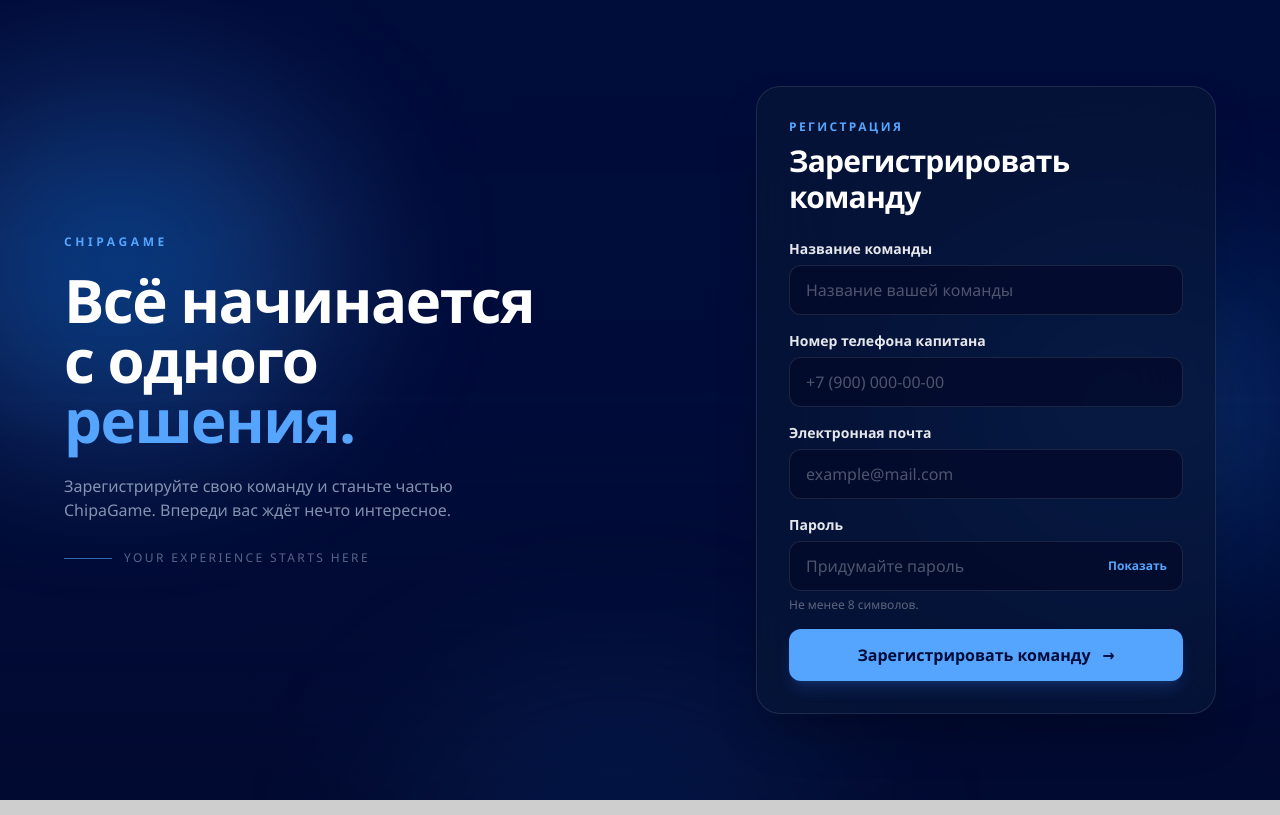
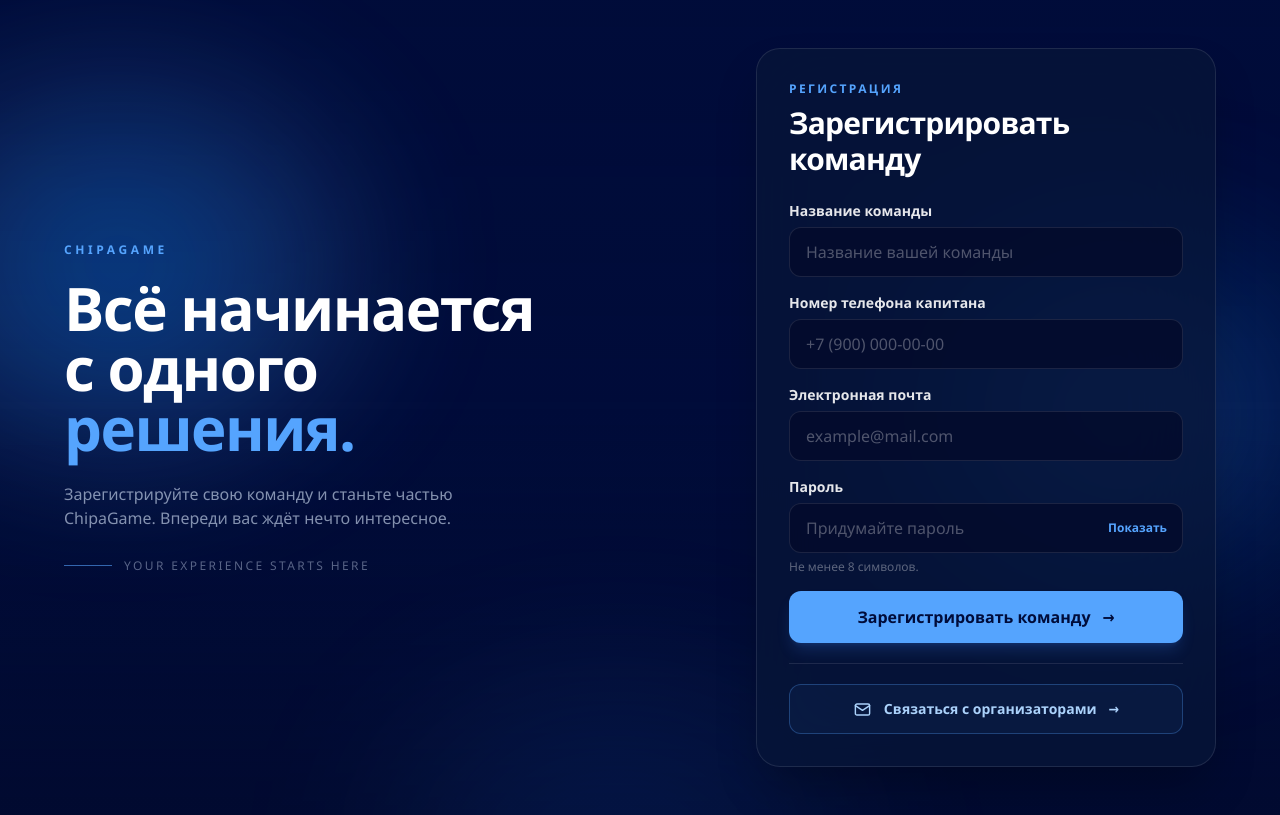
Before and after one commit to Fllorovi/ChipaGame, a Next.js app: page /register in a window 1280 px wide. Built offline with nearby package versions, Linux system fonts and the light colour scheme.

Commit message:
Добавлена связь с организаторами

```diff
--- a/app/rating/page.tsx
+++ b/app/rating/page.tsx
@@ -93,9 +93,9 @@ export default function RatingPage() {
 
     // Второе место слева, первое по центру, третье справа.
     const podiumTeams = [
-        rating.find((team) => team.place === 2),
-        rating.find((team) => team.place === 1),
-        rating.find((team) => team.place === 3),
+        rating.find((team) => team.place === 2 && team.correctAnswers > 0),
+        rating.find((team) => team.place === 1 && team.correctAnswers > 0),
+        rating.find((team) => team.place === 3 && team.correctAnswers > 0),
     ];
 
     return (
@@ -298,7 +298,9 @@ export default function RatingPage() {
                                             {rating.map((team, index) => {
                                                 // До появления очков показываем обычную нумерацию.
                                                 const displayPlace = hasResults
-                                                    ? team.place
+                                                    ? team.correctAnswers === 0
+                                                        ? index + 1
+                                                        : team.place
                                                     : index + 1;
 
                                                 return (
@@ -309,8 +311,7 @@ export default function RatingPage() {
                                                         {/* Место */}
                                                         <div>
                                                             <span
-                                                                className={`flex h-10 w-10 items-center justify-center rounded-xl text-sm font-black ${
-                                                                    displayPlace === 1
+                                                                className={`flex h-10 w-10 items-center justify-center rounded-xl text-sm font-black ${displayPlace === 1
                                                                         ? "border border-[#55A4FE]/40 bg-[#55A4FE]/20 text-[#55A4FE]"
                                                                         : displayPlace === 2
                                                                             ? "border border-white/20 bg-white/10 text-slate-200"
--- a/app/register/page.tsx
+++ b/app/register/page.tsx
@@ -1,9 +1,7 @@
-
 "use client";
 
 import { useState } from "react";
 import type { FormEvent } from "react";
-import Link from "next/link";
 import { createClient } from "@/lib/supabase/client";
 
 export default function RegisterPage() {
@@ -79,6 +77,38 @@ export default function RegisterPage() {
         }
     }
 
+    function ContactButton() {
+        return (
+            <a
+                href="https://mail.google.com/mail/?view=cm&fs=1&to=lukianovalexandr2%40mail.ru&su=Обращение%20по%20ChipaGame"
+                target="_blank"
+                rel="noopener noreferrer"
+                className="group flex min-h-12 w-full items-center justify-center gap-3 rounded-xl border border-[#55A4FE]/30 bg-[#55A4FE]/5 px-5 py-3.5 text-sm font-semibold text-[#ABD2FB] transition-all hover:-translate-y-0.5 hover:border-[#55A4FE]/60 hover:bg-[#55A4FE]/10"
+            >
+                <svg
+                    xmlns="http://www.w3.org/2000/svg"
+                    width="19"
+                    height="19"
+                    viewBox="0 0 24 24"
+                    fill="none"
+                    stroke="currentColor"
+                    strokeWidth="1.8"
+                    strokeLinecap="round"
+                    strokeLinejoin="round"
+                >
+                    <rect x="3" y="5" width="18" height="14" rx="2" />
+                    <path d="m3 7 9 6 9-6" />
+                </svg>
+
+                Связаться с организаторами
+
+                <span className="transition-transform group-hover:translate-x-1">
+                    →
+                </span>
+            </a>
+        );
+    }
+
     return (
         <main className="relative isolate flex min-h-[100svh] items-center overflow-x-clip bg-[#000C3A] px-4 py-8 text-white sm:px-6 sm:py-12">
             {/* Атмосферные вспышки */}
@@ -86,7 +116,6 @@ export default function RegisterPage() {
                 aria-hidden="true"
                 className="pointer-events-none absolute inset-0 z-0 overflow-hidden"
             >
-        {/* Левая вспышка */}
                 <div
                     className="storm-glow absolute -left-32 top-[5%] h-[430px] w-[520px] rounded-[42%_58%_63%_37%] blur-[65px]"
                     style={{
@@ -96,7 +125,6 @@ export default function RegisterPage() {
                     }}
                 />
 
-        {/* Правая вспышка */}
                 <div
                     className="storm-glow absolute -right-32 top-[20%] h-[500px] w-[550px] rounded-[63%_37%_42%_58%] blur-[75px]"
                     style={{
@@ -106,7 +134,6 @@ export default function RegisterPage() {
                     }}
                 />
 
-        {/* Нижняя вспышка */}
                 <div
                     className="storm-glow absolute -bottom-64 left-[25%] h-[450px] w-[600px] rounded-[47%_53%_35%_65%] blur-[85px]"
                     style={{
@@ -116,7 +143,6 @@ export default function RegisterPage() {
                     }}
                 />
 
-        {/* Затемнение */}
                 <div className="absolute inset-0 bg-gradient-to-b from-[#000C3A]/15 via-transparent to-[#030822]/40" />
             </div>
 
@@ -149,7 +175,7 @@ export default function RegisterPage() {
                     </div>
                 </section>
 
-        {/* Форма регистрации */}
+                {/* Карточка регистрации */}
                 <section className="order-1 w-full max-w-[460px] justify-self-center md:order-2 md:justify-self-end">
                     <div className="rounded-3xl border border-white/10 bg-[#071638]/75 p-5 shadow-2xl shadow-black/30 backdrop-blur-2xl sm:p-8">
                         {!isSuccess ? (
@@ -165,7 +191,6 @@ export default function RegisterPage() {
                                 </div>
 
                                 <form onSubmit={handleSubmit} className="space-y-4">
-                  {/* Название команды */}
                                     <div>
                                         <label
                                             htmlFor="teamName"
@@ -187,7 +212,6 @@ export default function RegisterPage() {
                                         />
                                     </div>
 
-                  {/* Телефон капитана */}
                                     <div>
                                         <label
                                             htmlFor="captainPhone"
@@ -212,7 +236,6 @@ export default function RegisterPage() {
                                         />
                                     </div>
 
-                  {/* Почта */}
                                     <div>
                                         <label
                                             htmlFor="email"
@@ -232,7 +255,6 @@ export default function RegisterPage() {
                                         />
                                     </div>
 
-                  {/* Пароль */}
                                     <div>
                                         <label
                                             htmlFor="password"
@@ -267,7 +289,6 @@ export default function RegisterPage() {
                                         </p>
                                     </div>
 
-                  {/* Сообщение об ошибке */}
                                     {message && (
                                         <div
                                             role="alert"
@@ -277,7 +298,6 @@ export default function RegisterPage() {
                                         </div>
                                     )}
 
-                  {/* Кнопка регистрации */}
                                     <button
                                         type="submit"
                                         disabled={isLoading}
@@ -294,9 +314,13 @@ export default function RegisterPage() {
                                         )}
                                     </button>
                                 </form>
+
+                                <div className="mt-5 border-t border-white/10 pt-5">
+                                    <ContactButton />
+                                </div>
                             </>
                         ) : (
-              /* Успешная регистрация */
+                            <>
                                 <div
                                     role="status"
                                     aria-live="polite"
@@ -341,14 +365,12 @@ export default function RegisterPage() {
                                             на указанный вами адрес.
                                         </p>
                                     </div>
+                                </div>
 
-                <Link
-                  href="/"
-                  className="mt-7 text-sm font-semibold text-[#55A4FE] transition-colors hover:text-[#ABD2FB]"
-                >
-                  Вернуться на главную →
-                </Link>
+                                <div className="border-t border-white/10 pt-5">
+                                    <ContactButton />
                                 </div>
+                            </>
                         )}
                     </div>
                 </section>
--- a/components/layout/Header.tsx
+++ b/components/layout/Header.tsx
@@ -1,4 +1,3 @@
-
 "use client";
 
 import { useEffect, useRef, useState } from "react";
@@ -10,6 +9,9 @@ interface HeaderProps {
     actionLabel?: string;
     actionHref?: string;
 }
+
+const contactHref =
+    "https://mail.google.com/mail/?view=cm&fs=1&to=lukianovalexandr2%40mail.ru&su=Обращение%20по%20ChipaGame";
 
 export default function Header({
     actionLabel = "Стать участником",
@@ -208,6 +210,14 @@ export default function Header({
                             Админ-панель
                         </Link>
                     )}
+                    <a
+                        href={contactHref}
+                        target="_blank"
+                        rel="noopener noreferrer"
+                        className="text-sm font-semibold text-white/75 transition-colors hover:text-[#55A4FE]"
+                    >
+                        Связаться
+                    </a>
                 </nav>
 
                 <div className="flex items-center gap-3">
@@ -302,11 +312,20 @@ export default function Header({
                                 </Link>
 
                                 <Link
-                  href="/#rating"
+                                    href="/rating"
                                     className="rounded-xl px-4 py-3 text-sm font-semibold text-white/80 transition-colors hover:bg-white/5 hover:text-[#55A4FE]"
                                 >
                                     Рейтинг
                                 </Link>
+
+                                <a
+                                    href={contactHref}
+                                    target="_blank"
+                                    rel="noopener noreferrer"
+                                    className="rounded-xl px-4 py-3 text-sm font-semibold text-white/80 transition-colors hover:bg-white/5 hover:text-[#55A4FE]"
+                                >
+                                    Связаться с организаторами
+                                </a>
 
                                 {!isChecking && teamName && (
                                     <Link
```
Lines whose indentation alone changed are shown as unchanged.
